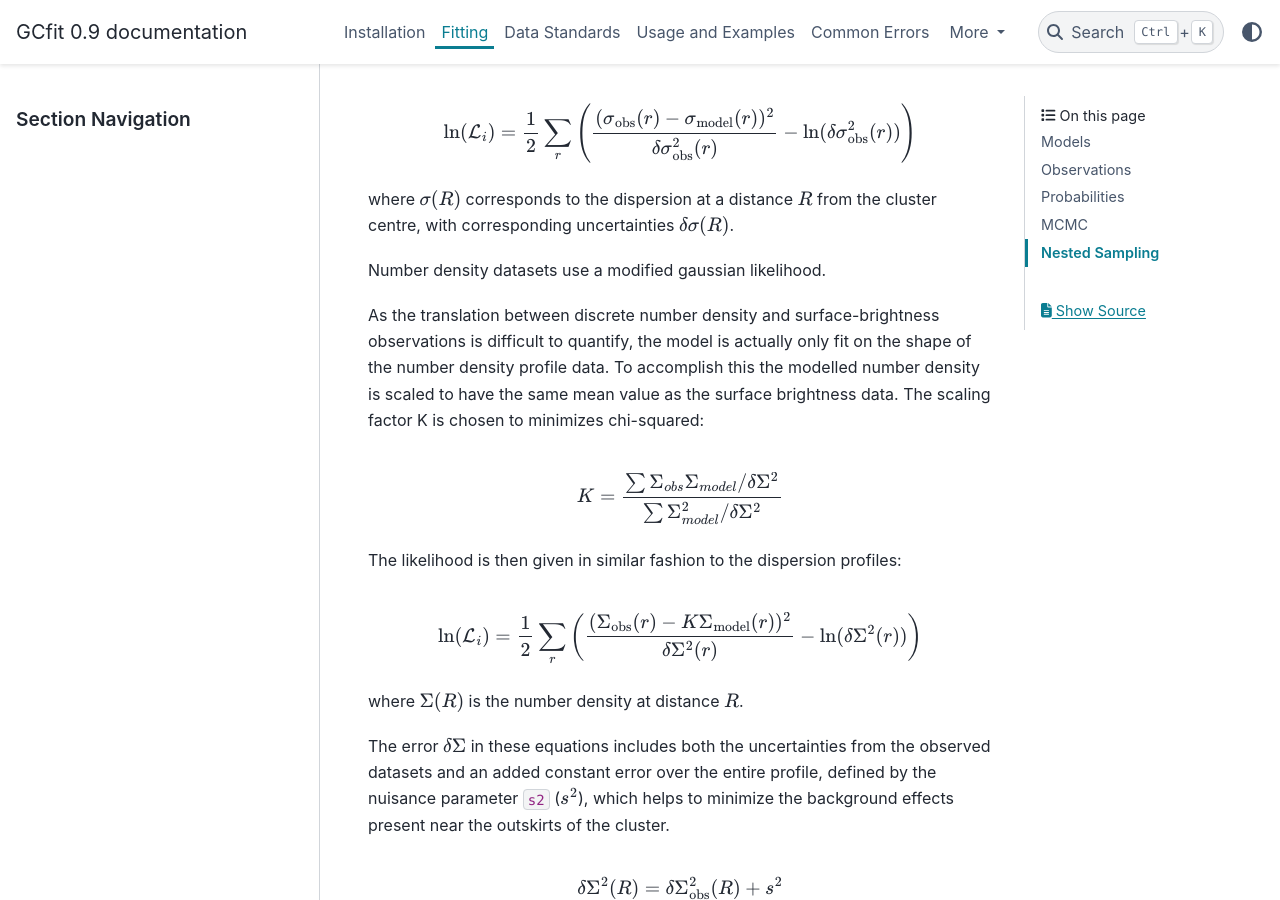
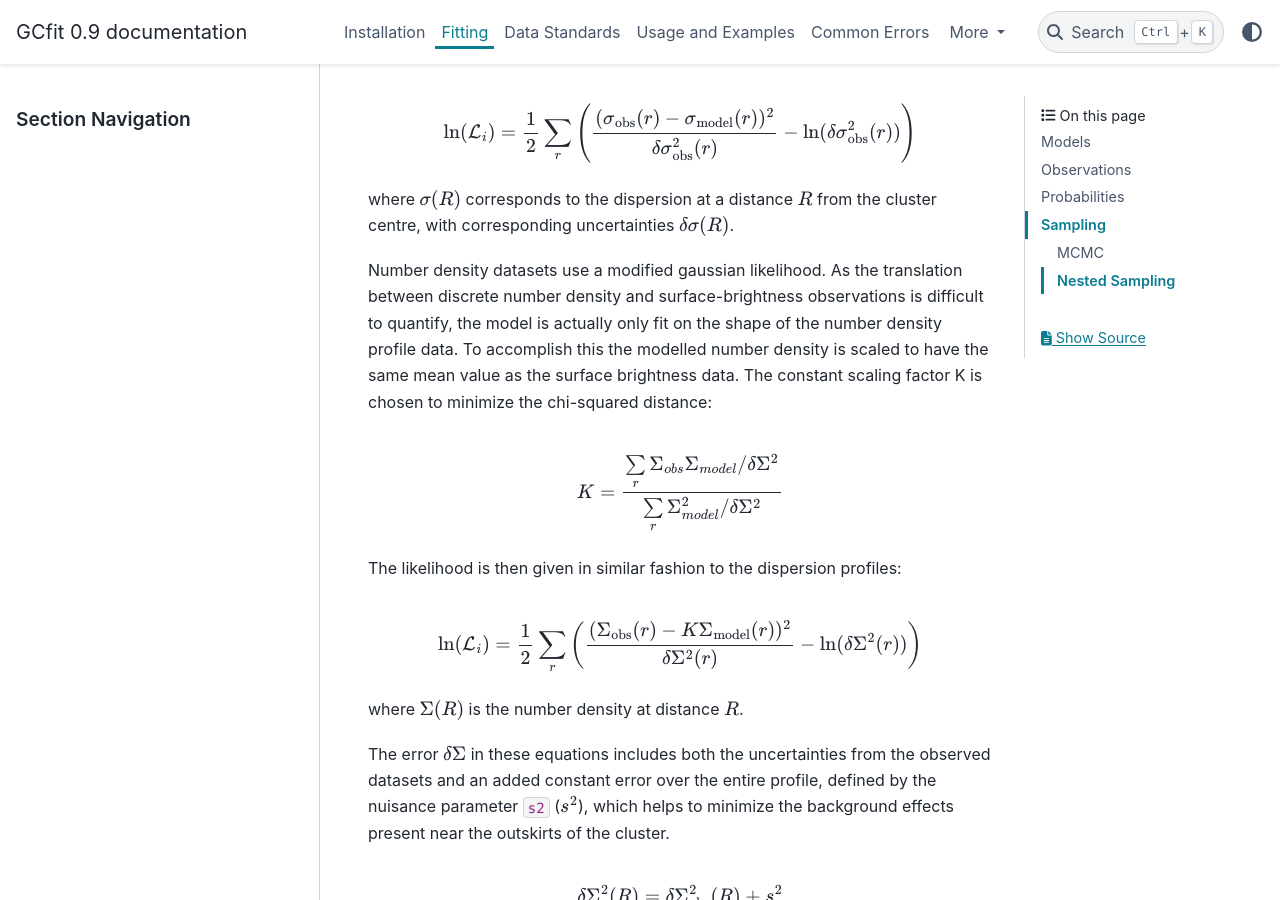
Before and after one commit to nmdickson/GCfit, a Sphinx documentation site: the page built from docs/source/fitting.rst, in a window 1280 px wide and 900 px high, scrolled down 4741 px. Built offline with Sphinx 7.4.7 and the PyData theme 0.15.4, drawn with Linux system fonts in a browser that asks for light colours; pages that are not in the unit, such as notebooks, are missing from menus; some of the changed text lies outside the part shown.

Commit message:
retouch a bit of `fitting`

```diff
--- a/docs/source/fitting.rst
+++ b/docs/source/fitting.rst
@@ -96,8 +96,8 @@
         m^{-\alpha_3} & 1\ M_\odot < m \leq 100\ M_\odot \\
     \end{cases}
 
-where the :math:`\alpha` parameters are defined by the parameters above, and
-:math:`\xi(m) \Delta m` is the number of stars with masses within the range
+where the :math:`\alpha` parameters are defined by the free parameters above,
+and :math:`\xi(m) \Delta m` is the number of stars with masses within the range
 :math:`m + \Delta m`. This function determines the initial distribution of the
 cluster total mass.
 
@@ -208,18 +208,17 @@
 :math:`\delta\sigma(R)`.
 
 Number density datasets use a modified gaussian likelihood.
-
 As the translation between discrete number density and surface-brightness
 observations is difficult to quantify, the model is actually only fit on
 the shape of the number density profile data.
 To accomplish this the modelled number density is scaled to have the
 same mean value as the surface brightness data.
-The scaling factor K is chosen to minimizes chi-squared:
+The constant scaling factor K is chosen to minimize the chi-squared distance:
 
 .. math::
 
-    K = \frac{\sum \Sigma_{obs} \Sigma_{model} / \delta\Sigma^2}
-             {\sum \Sigma_{model}^2 / \delta\Sigma^2}
+    K = \frac{\sum\limits_r \Sigma_{obs} \Sigma_{model} / \delta\Sigma^2}
+             {\sum\limits_r \Sigma_{model}^2 / \delta\Sigma^2}
 
 The likelihood is then given in similar fashion to the dispersion profiles:
 
@@ -301,21 +300,28 @@
 
 * TODO other kinds
 
-MCMC
-====
 
-TODO link to *_fit functions ref
+Sampling
+========
 
 The posterior distribution of the parameter set :math:`\Theta` must be
 determined through a statistical sampling technique. Two such set of
 algorithms are available in ``GCfit``.
+
+TODO link to *_fit functions ref
+TODO also link to a good "for more information" or at least a relevant paper
+
+MCMC
+^^^^
 
 The first is **Markov Chain Monte Carlo (MCMC)** sampling.
 
 MCMC sampling approximates the posterior distribution by
 generating random samples within parameter space. Each sample is proposed
 randomly, dependant only on the preceeding sample in the "chain" of samples
-(resulting in a *Markov Chain*). Chains must be initialized to initial positions
+(resulting in a *Markov Chain*).
+
+Chains must be initialized to initial positions
 within parameter space, from which they will evolve over time towards areas of
 high probability. There are a number of algorithms available
 dictating the proposal and acceptance of new samples, which determines the
@@ -330,7 +336,7 @@
 .. how it works, what we use to do it, any specific requirements from the user
 
 Nested Sampling
-===============
+^^^^^^^^^^^^^^^
 
 The second is **Dynamic Nested Sampling**.
 
```
